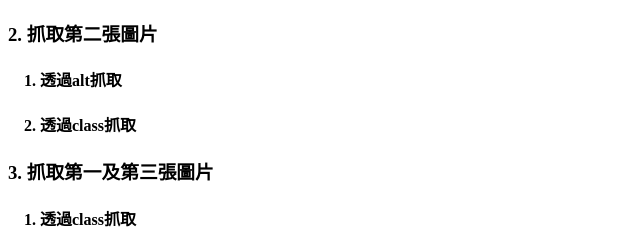
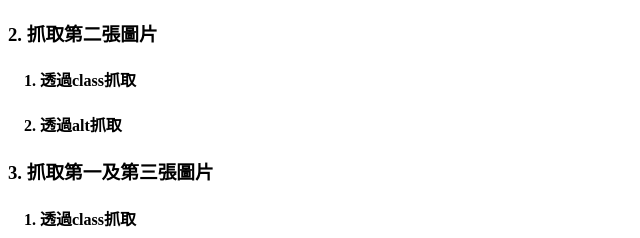
Before and after one commit to Guo0911/Guo0911.github.io, a plain HTML site: page WebCrawler/Image/index.html in a window 1280 px wide. Shown: the part 629-867 px from the top of the page, 0-640 px from the left. Drawn offline with Linux system fonts and the light colour scheme.

Commit message:
Update index.html

```diff
--- a/WebCrawler/Image/index.html
+++ b/WebCrawler/Image/index.html
@@ -28,8 +28,8 @@
             <h4>　3. 透過width或height擇一抓取</h4>
 
             <h3>2. 抓取第二張圖片</h3>
-            <h4>　1. 透過alt抓取</h4>
-            <h4>　2. 透過class抓取</h4>
+            <h4>　1. 透過class抓取</h4>
+            <h4>　2. 透過alt抓取</h4>
 
             <h3>3. 抓取第一及第三張圖片</h3>
             <h4>　1. 透過class抓取</h4>
```
